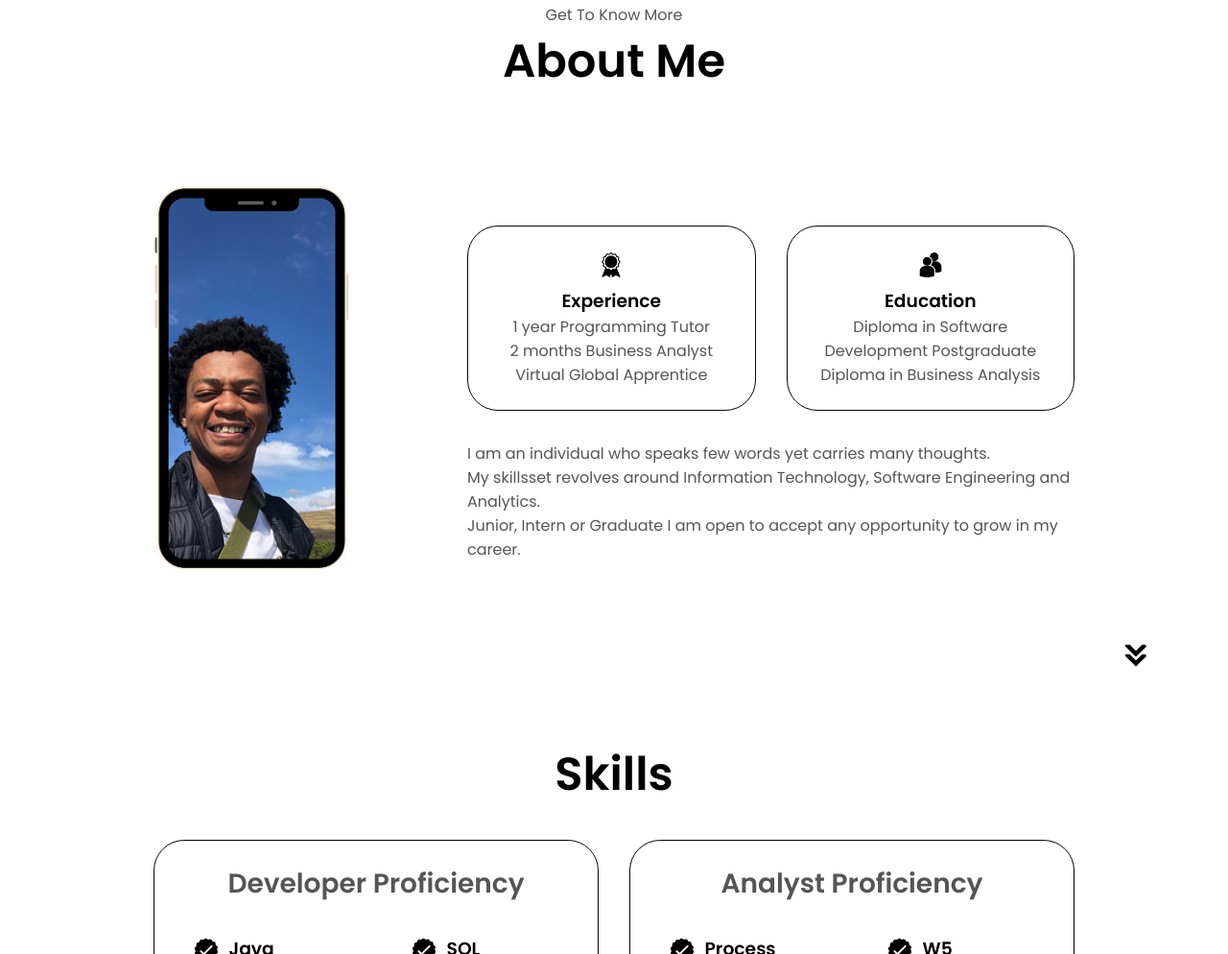
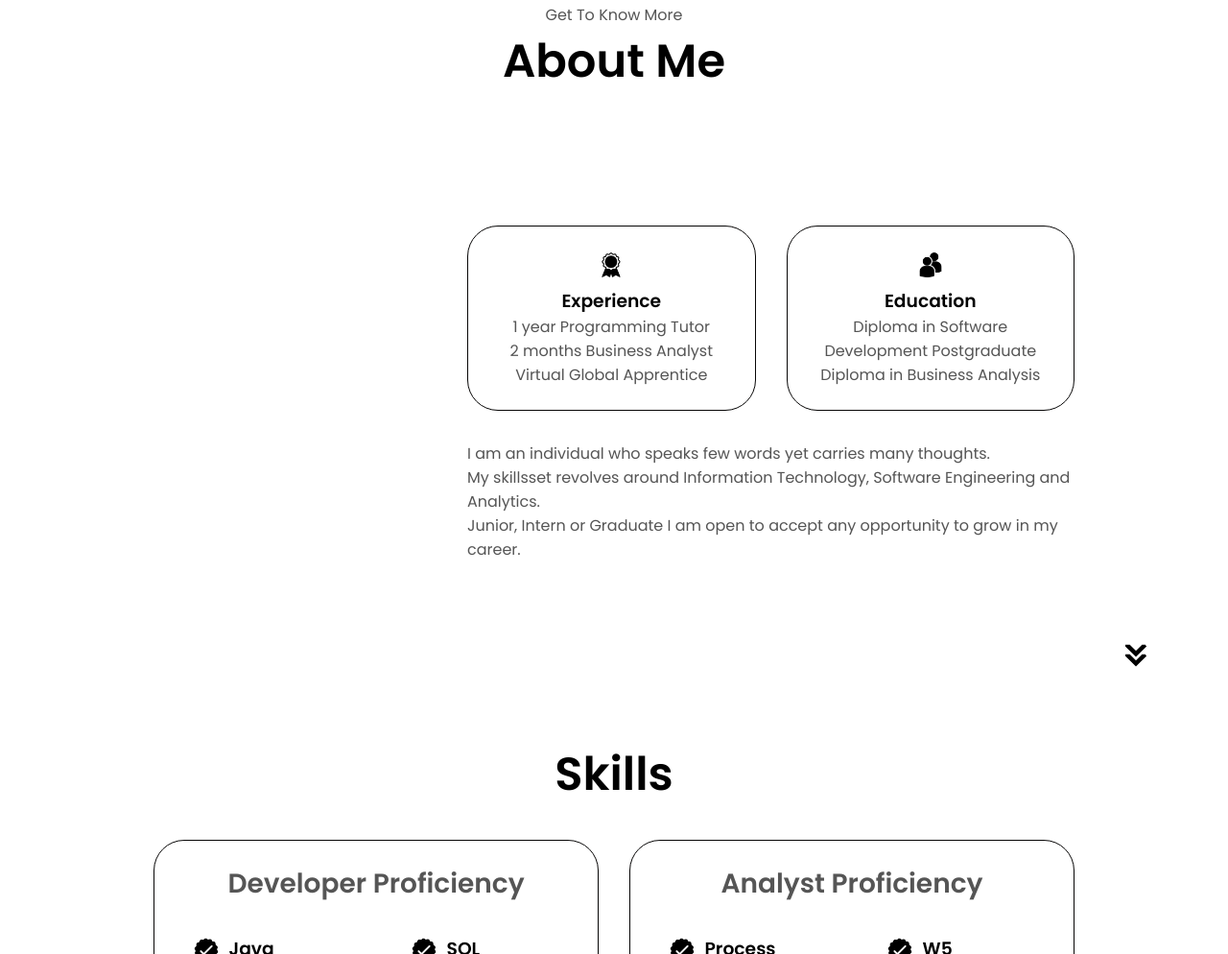
Before and after one commit to asidom/kmodisa-portfolio, a plain HTML site: page index.html in a window 1280 px wide. Shown: the part 925-1919 px from the top of the page at 96% size. Drawn offline with Linux system fonts and the light colour scheme.

Commit message:
Update index.html

```diff
--- a/index.html
+++ b/index.html
@@ -65,7 +65,7 @@
         <h1 class="title">About Me</h1>
         <div class="section-container">
             <div class="section_pic_container">
-                <img src="./assets/about_pic.png" alt="about picture" class="about-pic"/>
+
             </div>
             <div class="about-details-container">
                 <div class="about-containers">
```
